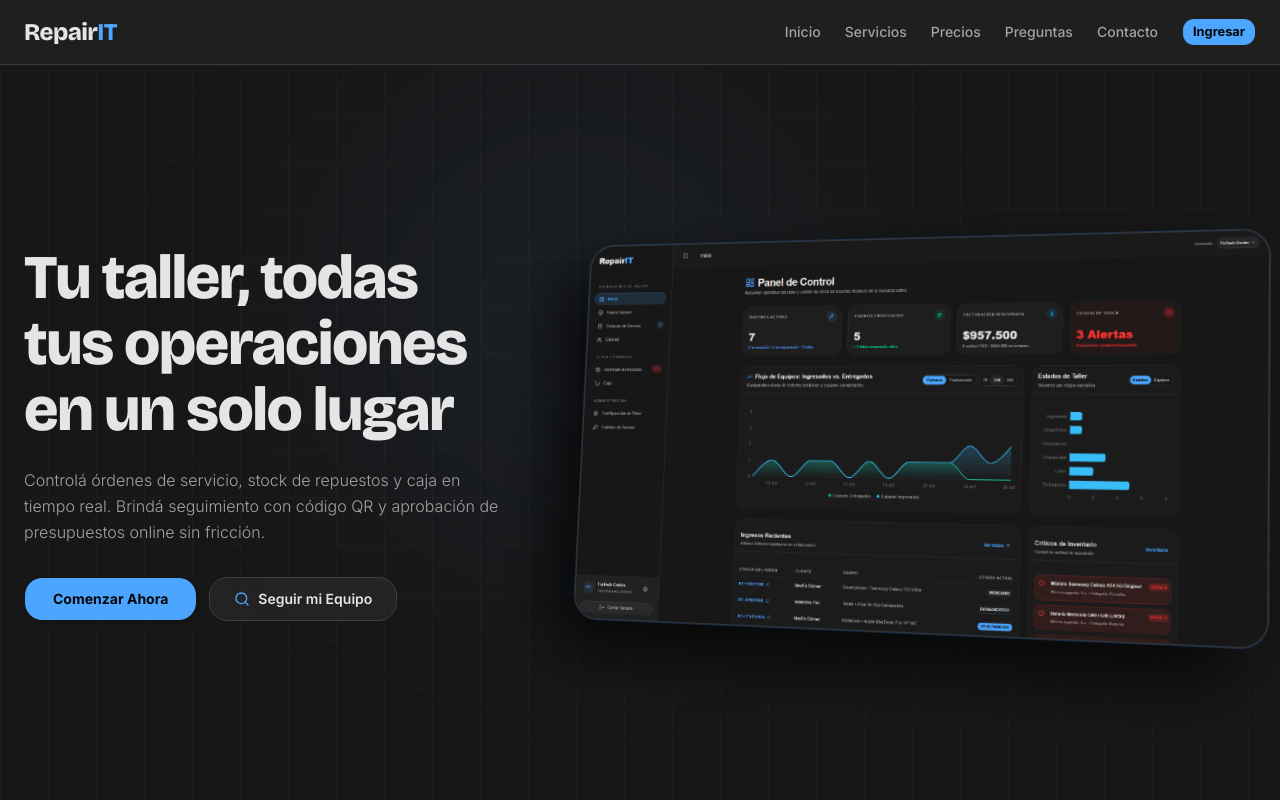
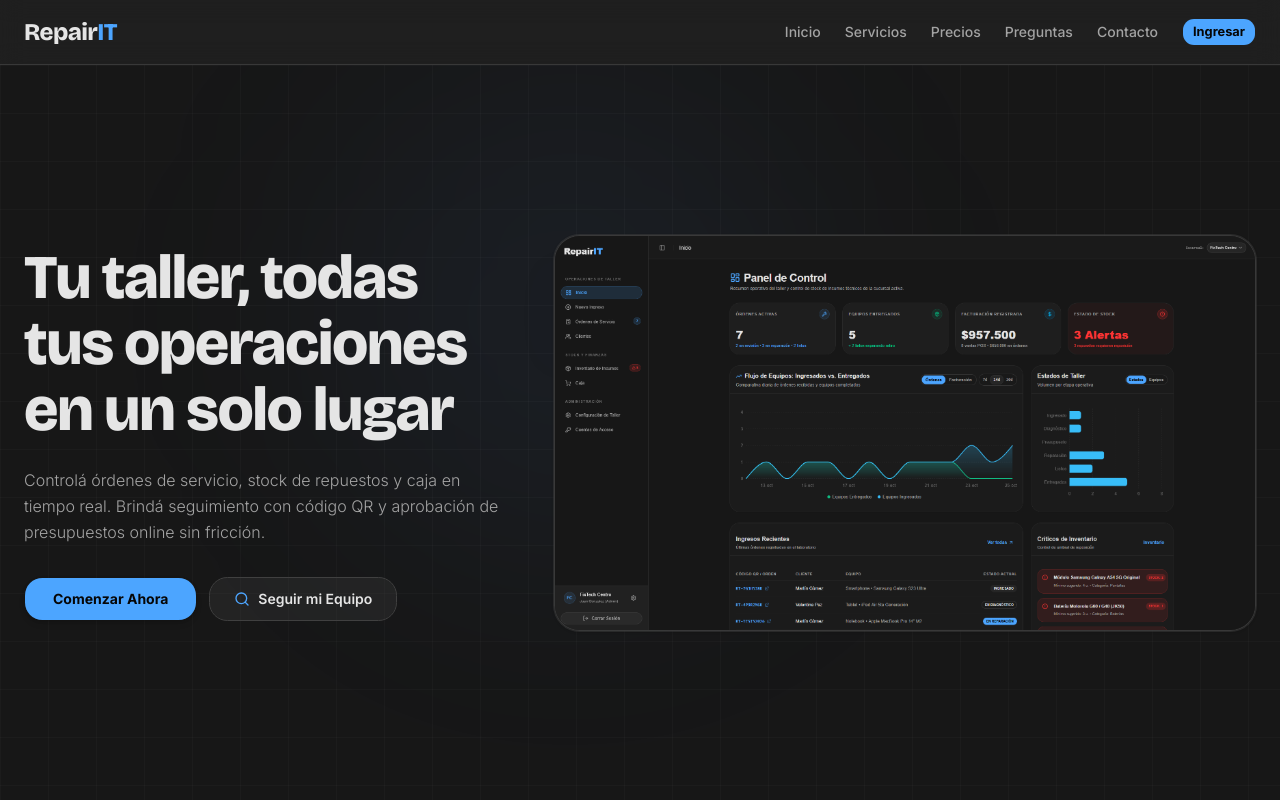
Before and after one commit to ejow78/TallerIII, a React (Vite) app in the folder frontend/: page / in a window 1280 px wide. Shown: the top 800 px of the page. Built offline with nearby package versions, Linux system fonts and the light colour scheme.

Commit message:
style(landing): remove 3D perspective effect from hero dashboard image

```diff
--- a/frontend/src/views/public/LandingPage.jsx
+++ b/frontend/src/views/public/LandingPage.jsx
@@ -197,12 +197,9 @@ export default function LandingPage() {
             </div>
           </div>
 
-          {/* Columna Derecha: Captura Real del Panel de Control en Perspectiva 3D */}
-          <div
-            className="lg:col-span-7 flex items-center justify-center"
-            style={{ perspective: "1300px" }}
-          >
-            <div className="relative w-full max-w-[820px] rounded-xl border border-white/15 bg-[#111113] shadow-[-28px_32px_70px_rgba(0,0,0,0.75)] ring-1 ring-primary/20 transition-transform duration-500 ease-out hover:[transform:rotateY(-4deg)_rotateX(1.5deg)_scale(1.01)] lg:[transform:rotateY(-13deg)_rotateX(5deg)_rotateZ(0.5deg)] overflow-hidden select-none">
+          {/* Columna Derecha: Captura Real del Panel de Control */}
+          <div className="lg:col-span-7 flex items-center justify-center">
+            <div className="relative w-full max-w-[840px] rounded-xl border border-border/80 bg-card/60 shadow-2xl ring-1 ring-border/50 overflow-hidden select-none">
               <img
                 src="/hero-dashboard.png"
                 alt="Panel de Control de RepairIT con métricas, gráficos e inventario en vivo"
```
